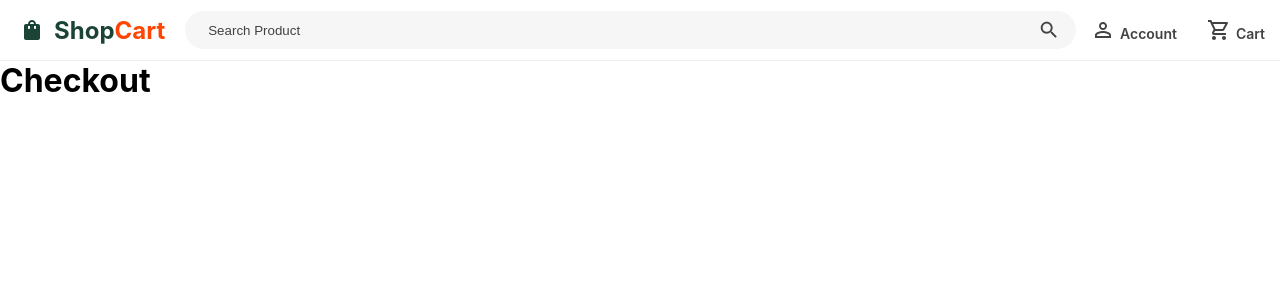
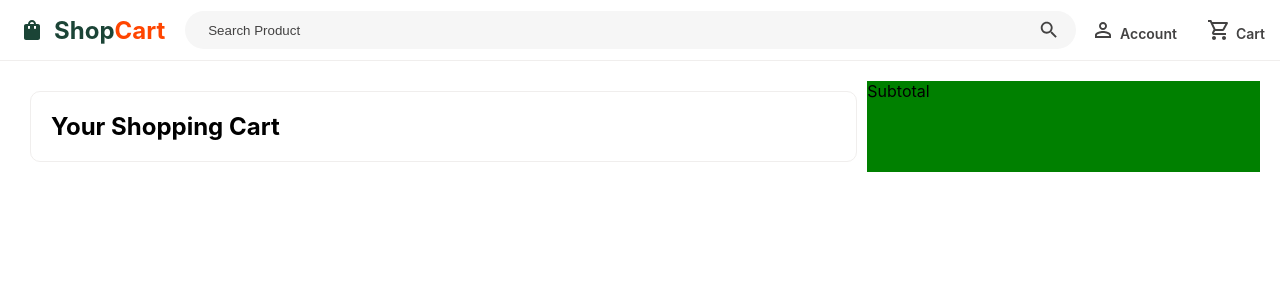
Before and after one commit to Halima-Ali/React_Ecommerce, a React (Create React App) app: page /checkout in a window 1280 px wide. Shown: the top 300 px of the page. Built offline with nearby package versions, Linux system fonts and the light colour scheme.

Commit message:
shopping cart changes

```diff
--- a/public/index.html
+++ b/public/index.html
@@ -9,7 +9,6 @@
       name="description"
       content="Web site created using create-react-app"
     />
-    <link rel="manifest" href="%PUBLIC_URL%/manifest.json" />
     <title>React App</title>
   </head>
   <body>
--- a/src/App.js
+++ b/src/App.js
@@ -3,6 +3,7 @@ import Header from "./Components/Header/Header";
 import Home from "./Components/Home/Home";
 import { BrowserRouter, Routes, Route } from "react-router-dom";
 import ProductDetail from "./Components/ProductDetail/ProductDetail";
+import Checkout from "./Components/Checkout/Checkout";
 
 function App() {
   return (
@@ -12,7 +13,7 @@ function App() {
         <Routes>
           <Route path="/">
             <Route index element={<Home />} />
-            <Route path="/checkout" element={<h1>Checkout</h1>} />
+            <Route path="/checkout" element={<Checkout />} />
             <Route path="/product/:productId" element={<ProductDetail />} />
           </Route>
         </Routes>
--- a/src/Components/Checkout/Checkout.js
+++ b/src/Components/Checkout/Checkout.js
@@ -1,8 +1,31 @@
 import React from "react"
+import "./checkout.css"
+import { useStateValue } from "../../Context/StateProvider";
+import CheckoutProduct from "../CheckoutProduct/CheckoutProduct";
+import { nanoid } from "nanoid";
 
 export default function Checkout() {
+ const [state, dispatch] = useStateValue();
+
+  console.log(state.basket)
  return (
-  <div className="checkout">
- Checkout lj;j;
- </div>)
+   <div className="checkout">
+     <div className="checkout__left">
+       <h2 className="checkout__title">Your Shopping Cart</h2>
+       {state.basket.map(item=> {
+         return (
+           <CheckoutProduct
+             key={nanoid()}
+             id={item.id}
+             title={item.title}
+             category={item.category}
+             price={item.price}
+             image={item.image}
+           />
+         )
+       })}
+     </div>
+     <div className="checkout__right">Subtotal</div>
+   </div>
+ );
 }
--- a/src/Components/Checkout/checkout.css
+++ b/src/Components/Checkout/checkout.css
@@ -0,0 +1,17 @@
+.checkout{
+ display: flex;
+ margin: 20px;
+}
+
+.checkout__left{
+ flex: 2;
+ border: 0.1px solid #F0EEED;
+ margin: 10px;
+ padding: 20px;
+ border-radius: 10px;
+}
+
+.checkout__right{
+ flex: 1;
+ background-color: green;
+}
--- /dev/null
+++ b/src/Components/CheckoutProduct/CheckoutProduct.js
@@ -0,0 +1,22 @@
+import React from "react"
+import "./checkoutProduct.css";
+
+export default function CheckoutProduct(props) {
+ return (
+  <div className="checkoutProduct">
+   <img src={props.image} alt="checkoutProduct" className="checkoutProduct__Image"/>
+     <div className="checkoutProduct__info">
+       <div>
+         <h4>{props.title}</h4>
+         <p>{props.category}</p>
+       </div>
+       <div>
+         <h4>{props.price}</h4>
+         <p>
+           Quantity : <strong>4</strong>
+         </p>
+       </div>
+     </div>
+   </div>
+ );
+}
--- a/src/Components/Home/Home.js
+++ b/src/Components/Home/Home.js
@@ -4,6 +4,7 @@ import "./home.css"
 import StarIcon from "@mui/icons-material/Star";
 import { useStateValue } from "../../Context/StateProvider";
 import { Link } from "react-router-dom";
+import {nanoid} from "nanoid"
 
 export default function Home() {
 
@@ -24,7 +25,7 @@ export default function Home() {
               .fill()
               .map((_, i) => {
                 return (
-                  <p>
+                  <p key={nanoid()}>
                     <StarIcon fontSize="small" />
                   </p>
                 );
@@ -41,15 +42,15 @@ export default function Home() {
 
   function addToCart(id) {
     const product = ProductData.filter((item) => item.id === id);
+    const itemProduct = product[0];
     dispatch({
       type: "ADD_TO_BASKET",
       item: {
-        ...product
+        ...itemProduct
       },
     });
   }
 
-  console.log(state.basket);
 
  return (
    <div className="home">
--- a/src/Components/ProductDetail/ProductDetail.js
+++ b/src/Components/ProductDetail/ProductDetail.js
@@ -11,6 +11,7 @@ import RemoveIcon from "@mui/icons-material/Remove";
 export default function ProductDetail() {
  const { productId } = useParams();
  const selectedProduct = ProductData.find((item) => item.id === productId);
+
  const [state, dispatch] = useStateValue();
  const [counter, setCounter] = useState(0);
 
```
Also changed, not shown: src/Components/CheckoutProduct/checkoutProduct.css (added).
